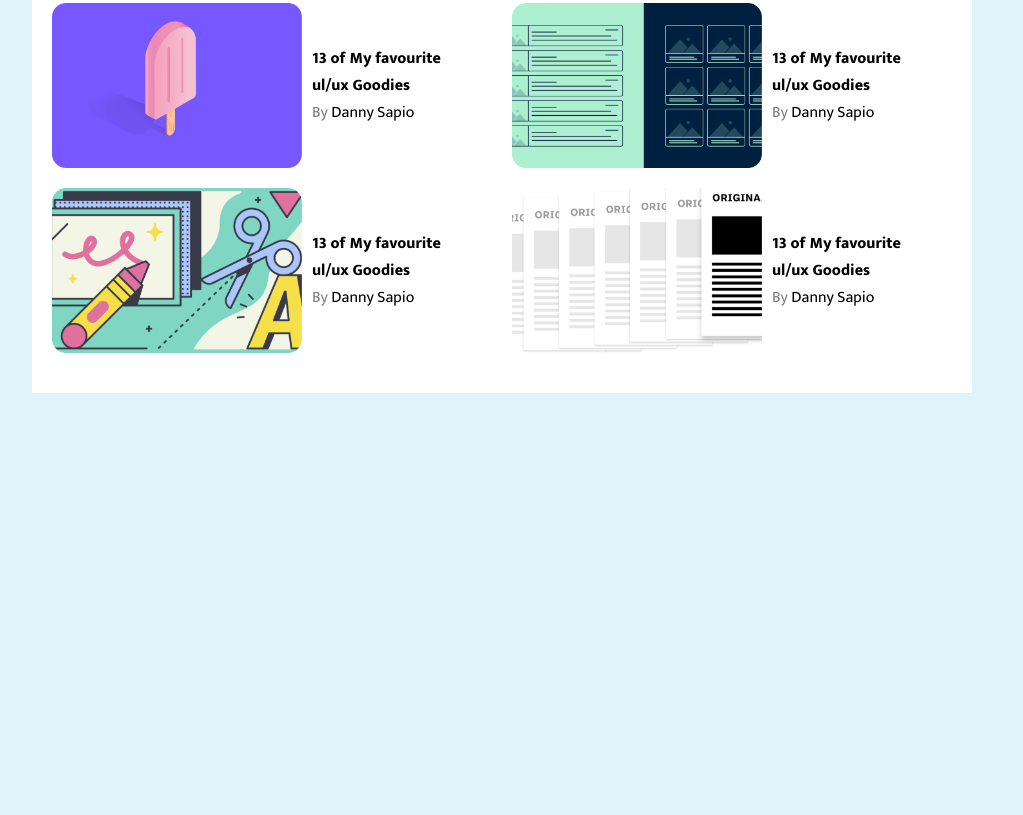
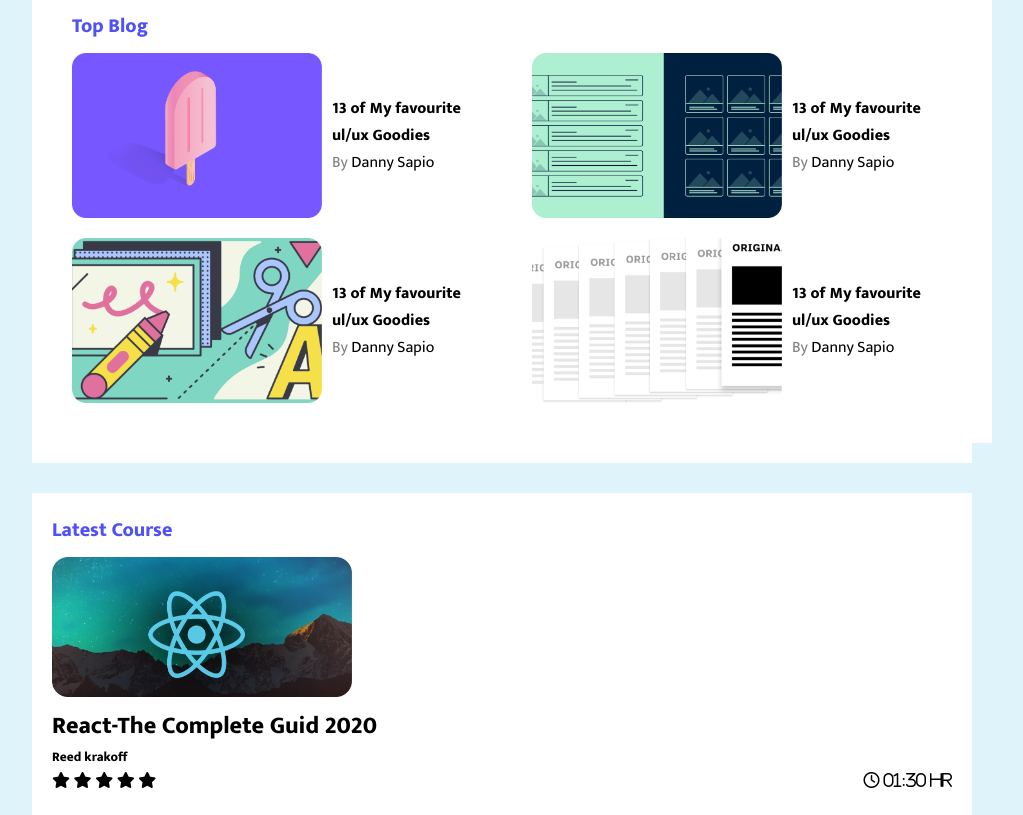
Before and after one commit to mohaiminur24/programig-hero_project01, a plain HTML site: page index.html in a window 1280 px wide. Shown: the part 332-1147 px from the top of the page, without its empty margins (138-1161 px from the left). Before the commit the page ends 800 px from the top, so only its background shows below. Drawn offline with Linux system fonts and the light colour scheme.

Commit message:
course modify

```diff
--- a/index.html
+++ b/index.html
@@ -88,6 +88,35 @@
                     </div>
             </div>
         </section>
+
+ <!-- section two course start -->
+        <section>
+            <h3>Latest Course</h3>
+            <div class="course">
+                <div class="class">
+                    <img src="images/courses/course-1.png" alt="">
+                    <h1>React-The Complete Guid 2020</h1>
+                    <h5>Reed krakoff</h5>
+
+                    <div class="deatils">
+                        <div class="rating">
+                            <i class="fa-solid fa-star"></i>
+                            <i class="fa-solid fa-star"></i>
+                            <i class="fa-solid fa-star"></i>
+                            <i class="fa-solid fa-star"></i>
+                            <i class="fa-solid fa-star"></i>
+
+                        </div>
+                        <div class="time">
+                            <i class="fa-regular fa-clock"> 01:30 hr</i>
+
+                        </div>
+
+                    </div>
+
+                </div>
+            </div>
+        </section>
     </div>
 
 
--- a/style.css
+++ b/style.css
@@ -16,10 +16,20 @@ hr{
 
 
 /* top player section start */
-section{
+.main{
     display: flex;
     justify-content: center;
+    flex-direction: column;
+    align-items: center;
+
 }
+section{
+    background-color: white;
+    width: 900px;
+    padding: 20px;
+    margin-top: 30px;
+}
+
 
 .top-player{
     background-color: white;
@@ -70,3 +80,19 @@ span{
 .blog-container h2{
     font-size: 1rem;
 }
+
+ /* section two course start */
+
+.class img{
+    max-width:300px;
+ }
+section h3{
+    font-size: 20px;
+    color:var(--primary);
+    margin-bottom: 10px;
+    margin-top: 0px;
+ }
+.deatils{
+    display: flex;
+    justify-content: space-between;
+}
```
